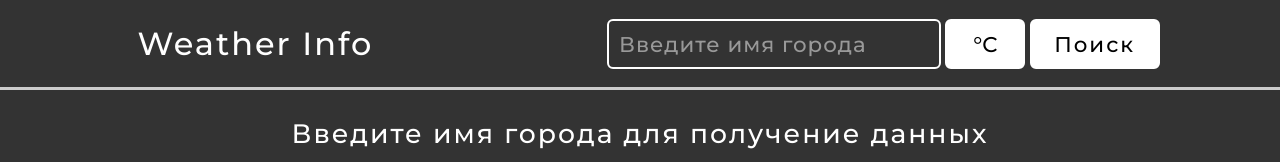
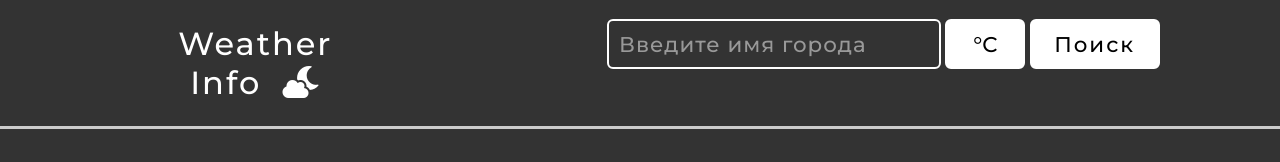
Before and after one commit to knoxydev/weather-info, a plain HTML site: page index.html in a window 1280 px wide. Shown: the top 162 px of the page. Drawn offline with Linux system fonts and the light colour scheme; no server answers.

Commit message:
Update index.html

```diff
--- a/index.html
+++ b/index.html
@@ -6,6 +6,7 @@
 	<title>Weather Info</title>
 	<link rel="stylesheet" href="style.css">
 	<link rel="stylesheet" href="adaptive.css">
+	<link href="css/all.min.css" rel="stylesheet">
 	<link rel="preconnect" href="https://fonts.gstatic.com">
 	<link href="https://fonts.googleapis.com/css2?family=Montserrat:wght@500&display=swap" rel="stylesheet">
 </head>
@@ -13,7 +14,7 @@
 
 	<div class="glav-block">
 		<div class="header-block">
-			<div>Weather Info</div>
+			<div>Weather Info&nbsp;&nbsp;<i class="fas fa-cloud-moon"></i></div>
 			<div class="header-search-block">
 				<input type="text" id="header-search-input" placeholder="Введите имя города">
 				<button id="header-search-button-units">&deg;C</button>
```
